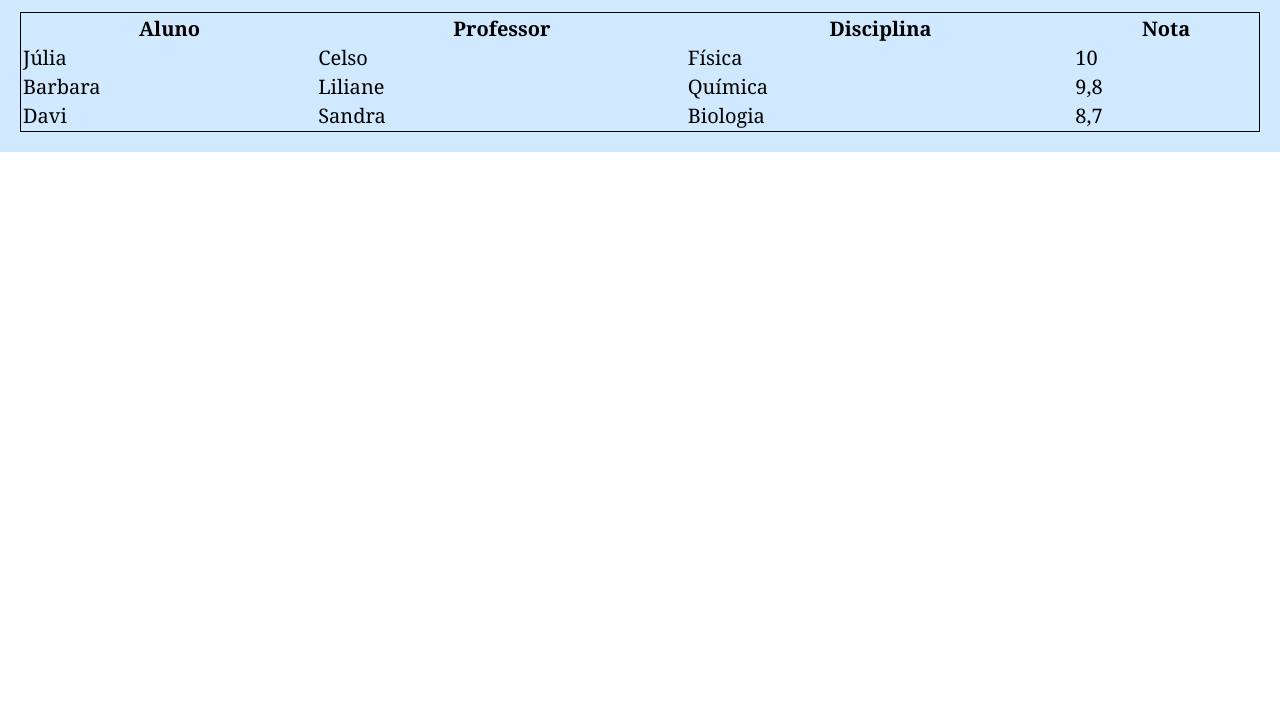
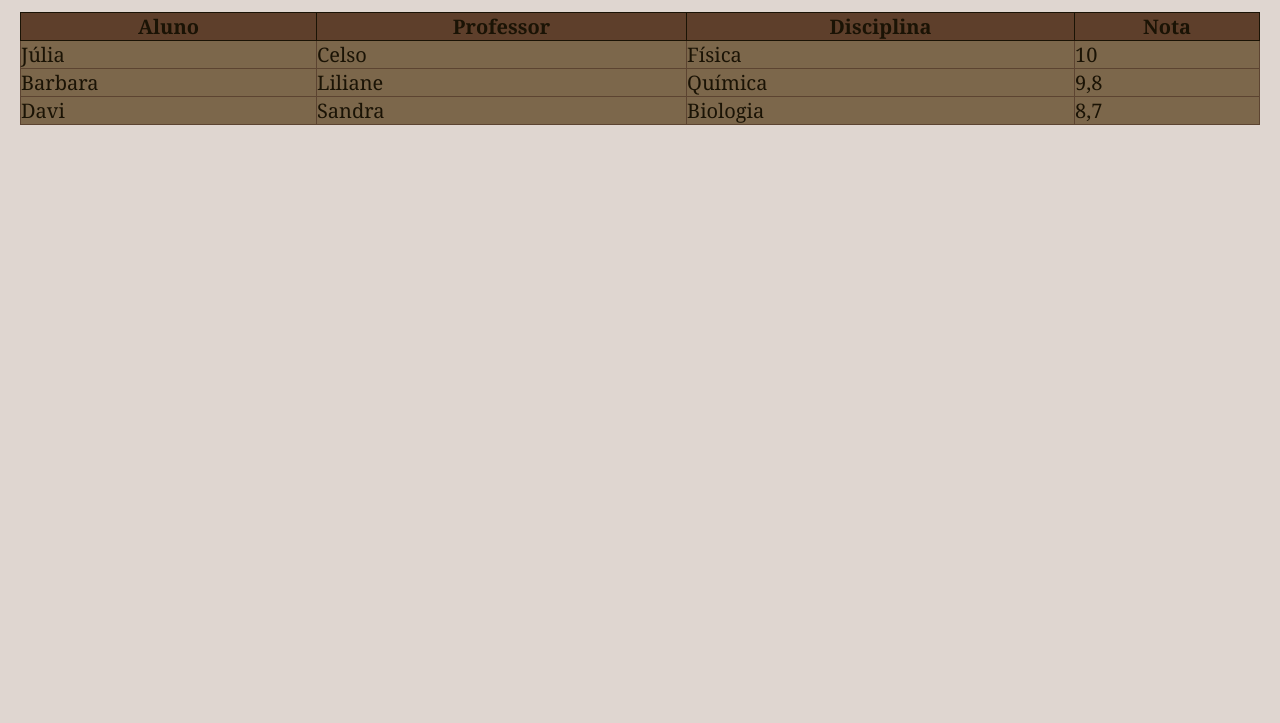
Before and after one commit to barbaraoliveira-sketch/tabelas, a plain HTML site: page index.html in a window 1280 px wide. Shown: the part 77-800 px from the top of the page. Drawn offline with Linux system fonts and the light colour scheme.

Commit message:
style: formata estilos na tabela

```diff
--- a/css/global.css
+++ b/css/global.css
@@ -2,7 +2,8 @@
 
 .main-content{
     padding: 20px;
-    background-color: rgb(208, 233, 255);
+    background-color: rgb(223, 214, 208);
+    height: 100vh;
 }
 
 .header-title{
@@ -12,5 +13,18 @@
 
 .table-main{
     width: 100%;
-    border: 1px solid;
+    border-collapse: collapse;
+    border: 1px solid white;
+    background-color: rgb(124, 103, 75);
+    color: rgb(26, 19, 5);
+
 }
+
+.table-main th{
+   border: 1px solid;
+   background-color: rgb(94, 63, 43);
+}
+
+.table-main td{
+    border: 1px solid rgb(92, 68, 49);
+}
```
